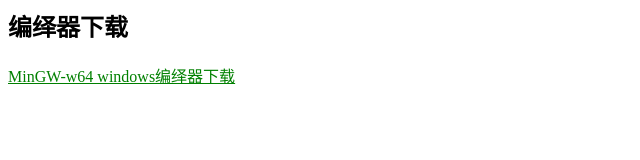
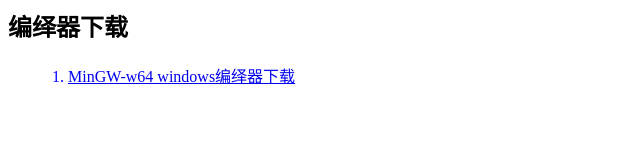
Before and after one commit to dongzwhitsz/dongzwhitsz, a plain HTML site: page index.html in a window 1280 px wide. Shown: the whole page, without its empty margins (0-640 px from the left). Drawn offline with Linux system fonts and the light colour scheme.

Commit message:
Update index.html

```diff
--- a/index.html
+++ b/index.html
@@ -1,4 +1,16 @@
 
 <h2>编绎器下载</h2>
+<div style="color:blue;margin-left:20px;">
 
- <a href='http://x.230.yhlg.com/2017/MinGW-w64.zip' style='color:green'>MinGW-w64 windows编绎器下载</a>
+
+ <ol>
+
+  <li>
+     <a href='http://x.230.yhlg.com/2017/MinGW-w64.zip' >MinGW-w64 windows编绎器下载</a>
+  </li>
+
+ </ol>
+
+
+
+</div>
```
